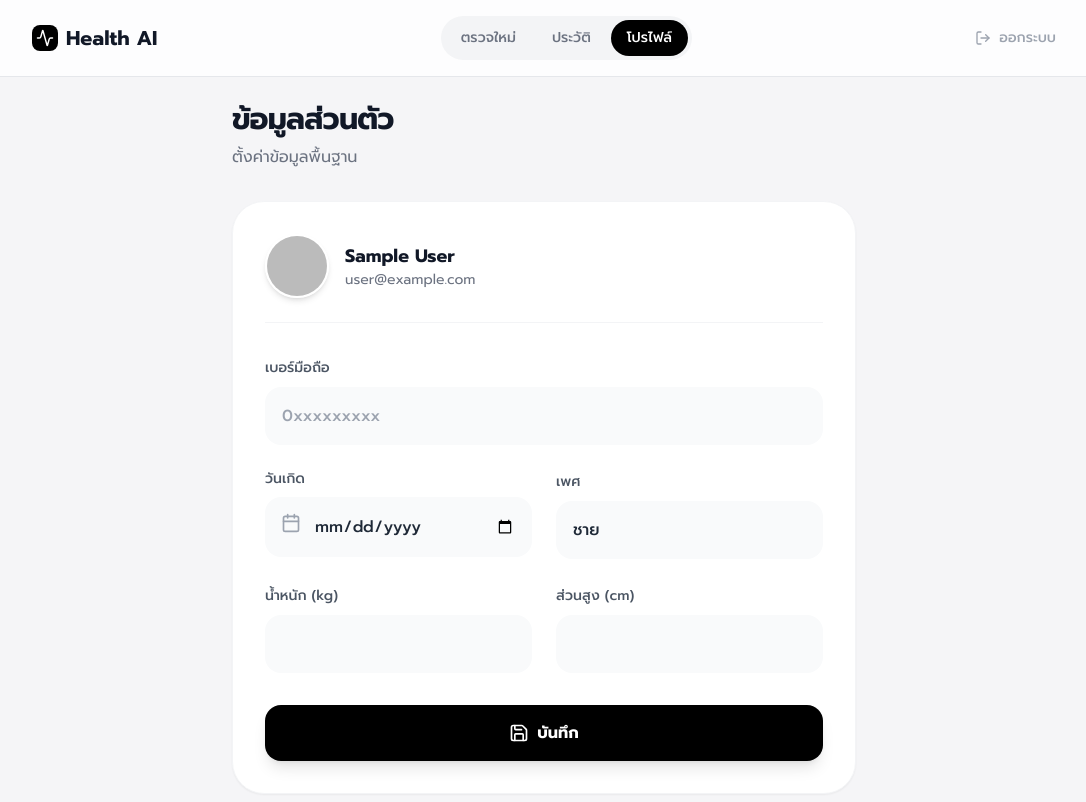
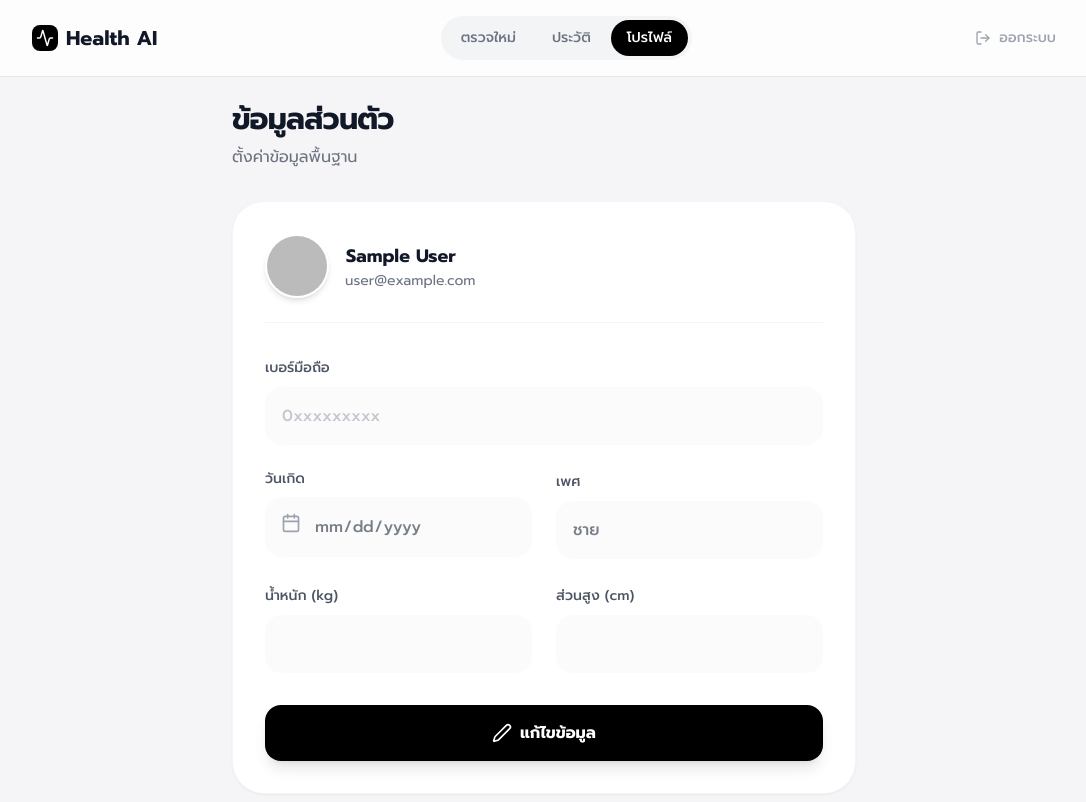
Before and after one commit to siamsquared/health-logs, a React (Vite) app: page /onehealth/profile in a window 1280 px wide. Shown: the top 802 px of the page, without its empty margins (96-1182 px from the left). Built offline with nearby package versions, Linux system fonts and the light colour scheme; no server answers; the database is empty; sample sign-in values are in the browser's storage.

Commit message:
Fix issues logout and profile

```diff
--- a/src/pages/HomePage.tsx
+++ b/src/pages/HomePage.tsx
@@ -12,6 +12,7 @@ import { analyzeImage } from "@/services/ai";
 
 export default function HomePage() {
     const { user, status, isDisclaimerAccepted, acceptDisclaimer } = useAuth();
+    console.log('user :>> ', user);
     const isAuthenticated = status === "authenticated" && user;
     const isAuthLoading = status === "loading";
 
@@ -92,8 +93,7 @@ export default function HomePage() {
         }
     };
 
-    if (isAuthLoading) return <div
-        className="min-h-screen flex items-center justify-center bg-[#F5F5F7] text-gray-400">Loading...</div>;
+    if (isAuthLoading) return <div className="min-h-screen flex items-center justify-center bg-[#F5F5F7] text-gray-400">Loading...</div>;
 
     return (
         <div className="min-h-screen bg-[#F5F5F7] font-sans text-gray-900">
--- a/src/pages/ProfilePage.tsx
+++ b/src/pages/ProfilePage.tsx
@@ -1,9 +1,9 @@
 import { useState, useEffect } from "react";
 import { useAuth } from "@/features/auth/useAuth";
-import { doc, updateDoc } from "firebase/firestore";
+import { doc, setDoc, serverTimestamp } from "firebase/firestore";
 import { db } from "@/lib/firebase";
 import Navbar from "@/components/Navbar";
-import { Save, Loader2, Calendar } from "lucide-react";
+import { Save, Loader2, Calendar, Edit2, X } from "lucide-react";
 import { useNavigate } from "@tanstack/react-router";
 import { differenceInYears, parseISO } from "date-fns";
 
@@ -11,7 +11,8 @@ export default function ProfilePage() {
     const { user, status } = useAuth();
     const navigate = useNavigate();
 
-    const [formData, setFormData] = useState({birthDate: "", gender: "male", weight: "", height: "", phoneNumber: ""});
+    const [formData, setFormData] = useState({birthDate: "", gender: "male", weight: "", height: "", phoneNumber: "", displayName: ""});
+    const [isEditing, setIsEditing] = useState(false);
     const [saving, setSaving] = useState(false);
 
     // State to track if the image failed to load
@@ -38,14 +39,21 @@ export default function ProfilePage() {
         if (status === "unauthenticated") navigate({ to: "/" });
     }, [status, navigate]);
 
-    useEffect(() => {
-        if (user) setFormData({
+    const resetForm = () => {
+        if (user) {
+            setFormData({
                 birthDate: user.birthDate || "",
                 gender: user.gender || "male",
                 weight: user.weight?.toString() || "",
                 height: user.height?.toString() || "",
-            phoneNumber: user.phoneNumber || ""
+                phoneNumber: user.phoneNumber || "",
+                displayName: user.displayName || ""
             });
+        }
+    };
+
+    useEffect(() => {
+        resetForm();
     }, [user]);
 
     const handleSubmit = async (e: React.FormEvent) => {
@@ -67,19 +75,36 @@ export default function ProfilePage() {
             phoneNumber: formData.phoneNumber
         };
         try {
-            await updateDoc(doc(db, "users", user.uid), {
+            const userPayload: any = {
+                displayName: formData.displayName,
+                email: user.email,
+                photoURL: user.photoURL,
+                uid: user.uid,
                 profile: {
                     ...payload,
                     chronic_diseases: user.chronic_diseases || []
                 }
-            });
+            };
+
+            if (!user.createdAt) {
+                userPayload.createdAt = serverTimestamp();
+            }
+
+            await setDoc(doc(db, "users", user.uid), userPayload, { merge: true });
             // AuthContext listens to onSnapshot, so local user state will update automatically.
             alert("บันทึกเรียบร้อย");
         } catch (error) {
             alert("Error");
         } finally {
             setSaving(false);
+            setIsEditing(false);
         }
+    };
+
+    const handleCancel = () => {
+        resetForm();
+        setIsEditing(false);
+        setPhoneError("");
     };
 
     if (status === "loading" || !user) return <div className="p-10 text-center text-gray-400">Loading...</div>;
@@ -116,7 +141,12 @@ export default function ProfilePage() {
                         )}
 
                         <div>
-                            <p className="font-bold text-lg text-gray-900">{user.displayName}</p>
+                            <input type="text"
+                                   value={formData.displayName}
+                                   onChange={e => setFormData({...formData, displayName: e.target.value})}
+                                   disabled={!isEditing}
+                                   className="font-bold text-lg text-gray-900 bg-transparent border border-transparent rounded focus:bg-white focus:border-gray-200 outline-none transition disabled:opacity-100 disabled:cursor-text"
+                                   placeholder="ชื่อของคุณ"/>
                             <p className="text-sm text-gray-500">{user.email}</p>
                         </div>
                     </div>
@@ -134,7 +164,8 @@ export default function ProfilePage() {
                                     }}
                                     maxLength={10}
                                     placeholder="0xxxxxxxxx"
-                                    className={`w-full p-4 bg-gray-50 border-transparent focus:bg-white border focus:border-black rounded-2xl outline-none transition font-medium text-gray-800 ${phoneError ? "border-red-500 focus:border-red-500" : ""}`}/>
+                                    className={`w-full p-4 bg-gray-50 border-transparent focus:bg-white border focus:border-black rounded-2xl outline-none transition font-medium text-gray-800 ${phoneError ? "border-red-500 focus:border-red-500" : ""} disabled:opacity-60 disabled:cursor-not-allowed`}
+                                    disabled={!isEditing} />
                              {phoneError && <p className="text-red-500 text-sm pl-1">{phoneError}</p>}
                         </div>
                         <div className="space-y-2">
@@ -145,7 +176,8 @@ export default function ProfilePage() {
                             <div className="relative">
                                 <input type="date" value={formData.birthDate}
                                        onChange={e => setFormData({...formData, birthDate: e.target.value})}
-                                       className="w-full p-4 pl-12 bg-gray-50 border-transparent focus:bg-white border focus:border-black rounded-2xl outline-none transition font-medium text-gray-800"/>
+                                       className="w-full p-4 pl-12 bg-gray-50 border-transparent focus:bg-white border focus:border-black rounded-2xl outline-none transition font-medium text-gray-800 disabled:opacity-60 disabled:cursor-not-allowed"
+                                       disabled={!isEditing}/>
                                 <Calendar className="absolute left-4 top-4 text-gray-400" size={20}/>
                             </div>
                         </div>
@@ -153,7 +185,8 @@ export default function ProfilePage() {
                             <label className="text-sm font-medium text-gray-600">เพศ</label>
                             <select value={formData.gender}
                                     onChange={e => setFormData({...formData, gender: e.target.value})}
-                                    className="w-full p-4 bg-gray-50 border-transparent focus:bg-white border focus:border-black rounded-2xl outline-none transition font-medium text-gray-800 appearance-none">
+                                    className="w-full p-4 bg-gray-50 border-transparent focus:bg-white border focus:border-black rounded-2xl outline-none transition font-medium text-gray-800 appearance-none disabled:opacity-60 disabled:cursor-not-allowed"
+                                    disabled={!isEditing}>
                                 <option value="male">ชาย</option>
                                 <option value="female">หญิง</option>
                             </select>
@@ -162,19 +195,36 @@ export default function ProfilePage() {
                             <label className="text-sm font-medium text-gray-600">น้ำหนัก (kg)</label>
                             <input type="number" value={formData.weight}
                                    onChange={e => setFormData({...formData, weight: e.target.value})}
-                                   className="w-full p-4 bg-gray-50 border-transparent focus:bg-white border focus:border-black rounded-2xl outline-none transition font-medium text-gray-800"/>
+                                   className="w-full p-4 bg-gray-50 border-transparent focus:bg-white border focus:border-black rounded-2xl outline-none transition font-medium text-gray-800 disabled:opacity-60 disabled:cursor-not-allowed"
+                                   disabled={!isEditing}/>
                         </div>
                         <div className="space-y-2">
                             <label className="text-sm font-medium text-gray-600">ส่วนสูง (cm)</label>
                             <input type="number" value={formData.height}
                                    onChange={e => setFormData({...formData, height: e.target.value})}
-                                   className="w-full p-4 bg-gray-50 border-transparent focus:bg-white border focus:border-black rounded-2xl outline-none transition font-medium text-gray-800"/>
+                                   className="w-full p-4 bg-gray-50 border-transparent focus:bg-white border focus:border-black rounded-2xl outline-none transition font-medium text-gray-800 disabled:opacity-60 disabled:cursor-not-allowed"
+                                   disabled={!isEditing}/>
                         </div>
                     </div>
+
+                    {isEditing ? (
+                        <div className="flex gap-4">
+                            <button type="button" onClick={handleCancel}
+                                    className="flex-1 bg-gray-100 hover:bg-gray-200 text-gray-900 py-4 rounded-2xl font-bold transition flex items-center justify-center gap-2">
+                                <X size={20}/> ยกเลิก
+                            </button>
                             <button type="submit" disabled={saving}
-                            className="w-full bg-black hover:bg-gray-800 text-white py-4 rounded-2xl font-bold transition shadow-lg flex items-center justify-center gap-2 disabled:opacity-50">
+                                    className="flex-1 bg-black hover:bg-gray-800 text-white py-4 rounded-2xl font-bold transition shadow-lg flex items-center justify-center gap-2 disabled:opacity-50">
                                 {saving ? <Loader2 className="animate-spin"/> : <Save size={20}/>} บันทึก
                             </button>
+                        </div>
+                    ) : (
+                        <button type="button" onClick={() => setIsEditing(true)}
+                                className="w-full bg-black hover:bg-gray-800 text-white py-4 rounded-2xl font-bold transition shadow-lg flex items-center justify-center gap-2">
+                            <Edit2 size={20}/> แก้ไขข้อมูล
+                        </button>
+                    )}
+
                 </form>
             </div>
         </div>
```
Also changed, not shown: src/features/auth/AuthContext.tsx (+32 -9 lines), 1 other file (tests, documents, lock files or other folders). Lines whose indentation alone changed are shown as unchanged.
